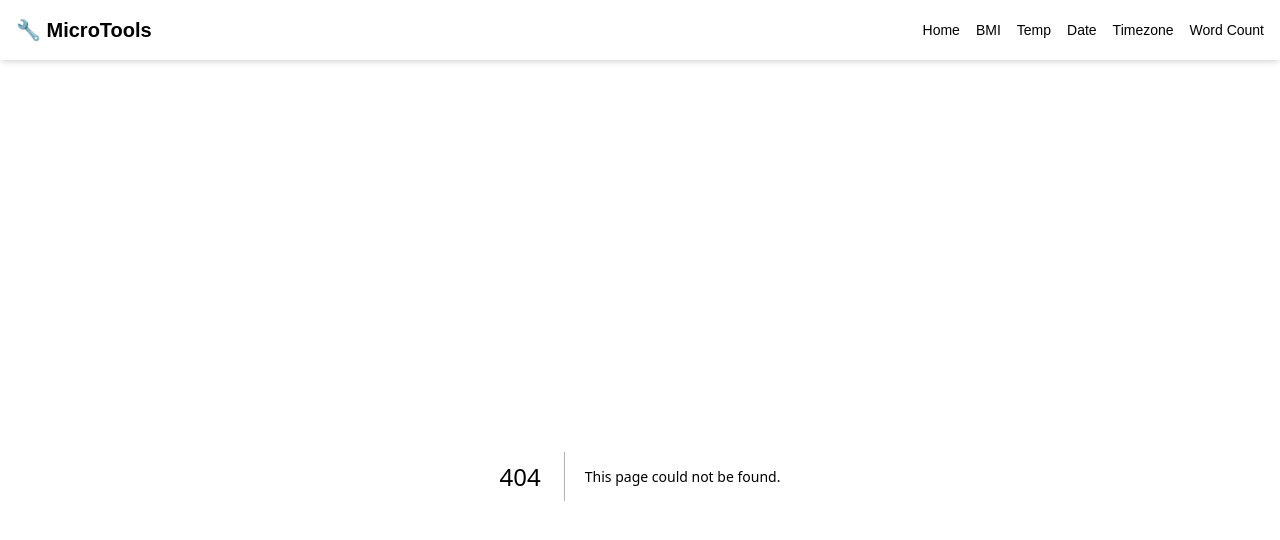
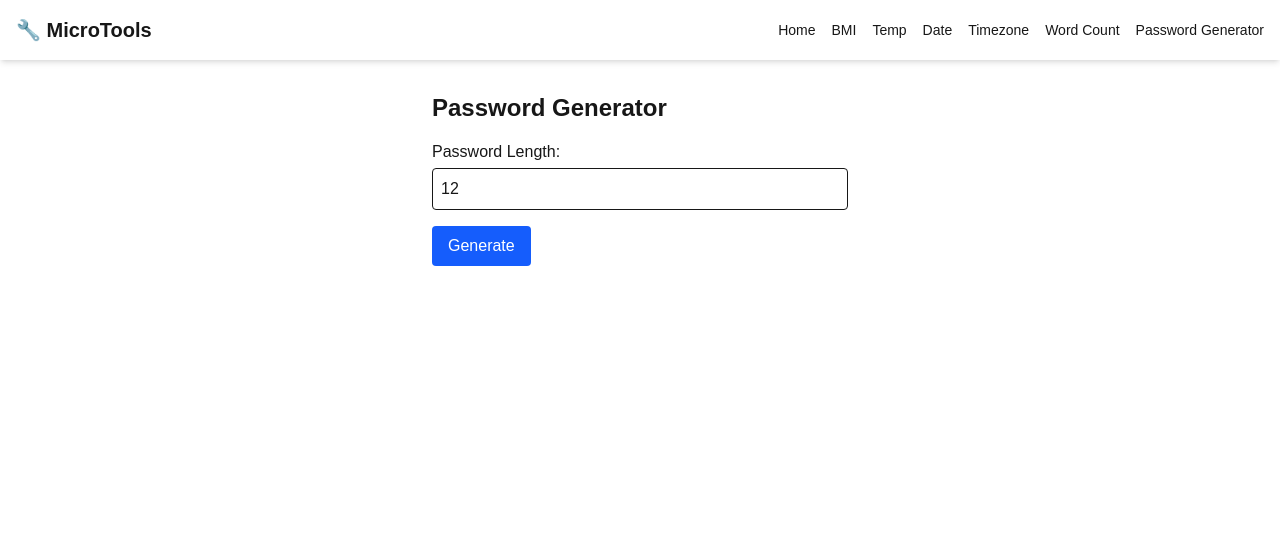
Before and after one commit to meysann/microtools, a Next.js app: page /tools/password-generator in a window 1280 px wide. Before the commit this address had no page. Shown: the top 540 px of the page. Built offline with nearby package versions, Linux system fonts and the light colour scheme.

Commit message:
Added password generator

```diff
--- a/app/layout.tsx
+++ b/app/layout.tsx
@@ -66,6 +66,9 @@ export default function RootLayout({
             >
               Word Count
             </Link>
+            <Link href="/tools/password-generator" className="hover:underline">
+              Password Generator
+            </Link>
           </nav>
         </header>
         <main className="p-4 max-w-xl mx-auto">{children}</main>
--- a/app/tools.ts
+++ b/app/tools.ts
@@ -12,4 +12,5 @@ export interface Tool {
     { name: "Date Converter", slug: "date", icon: "📅" },
     { name: "Timezone Converter", slug: "timezone", icon: "🕰️" },
     { name: "Word Counter", slug: "word-counter", icon: "✍️" },
+    { name: "Age Calculator", slug: "age-calculator", icon: "🎂" }, // ✅ fixed
   ];
--- a/app/tools/page.tsx
+++ b/app/tools/page.tsx
@@ -42,6 +42,14 @@ export default function ToolsPage() {
             Word Counter
           </Link>
         </li>
+        <li>
+          <Link
+            href="/tools/password-generator"
+            className="text-blue-600 hover:underline"
+          >
+            Generate secure random passwords.
+          </Link>
+        </li>
       </ul>
     </div>
   );
--- /dev/null
+++ b/app/tools/password-generator/page.tsx
@@ -0,0 +1,45 @@
+"use client";
+import { useState } from "react";
+
+export default function PasswordGenerator() {
+  const [length, setLength] = useState(12);
+  const [password, setPassword] = useState("");
+
+  const generatePassword = () => {
+    const chars =
+      "ABCDEFGHIJKLMNOPQRSTUVWXYZabcdefghijklmnopqrstuvwxyz0123456789!@#$%^&*()_+{}[]";
+    let result = "";
+    for (let i = 0; i < length; i++) {
+      result += chars.charAt(Math.floor(Math.random() * chars.length));
+    }
+    setPassword(result);
+  };
+
+  return (
+    <div className="p-4 max-w-md mx-auto">
+      <h1 className="text-2xl font-bold mb-4">Password Generator</h1>
+      <label className="block mb-2">
+        Password Length:
+        <input
+          type="number"
+          value={length}
+          onChange={(e) => setLength(Number(e.target.value))}
+          className="border p-2 w-full mt-1 rounded"
+          min={4}
+          max={64}
+        />
+      </label>
+      <button
+        onClick={generatePassword}
+        className="bg-blue-600 text-white px-4 py-2 rounded hover:bg-blue-700 mt-2"
+      >
+        Generate
+      </button>
+      {password && (
+        <div className="mt-4 p-2 bg-gray-100 rounded break-all">
+          <strong>Generated Password:</strong> {password}
+        </div>
+      )}
+    </div>
+  );
+}
```
